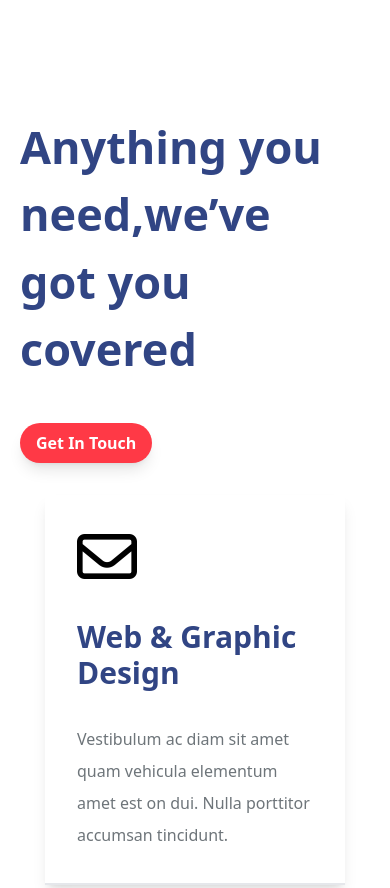
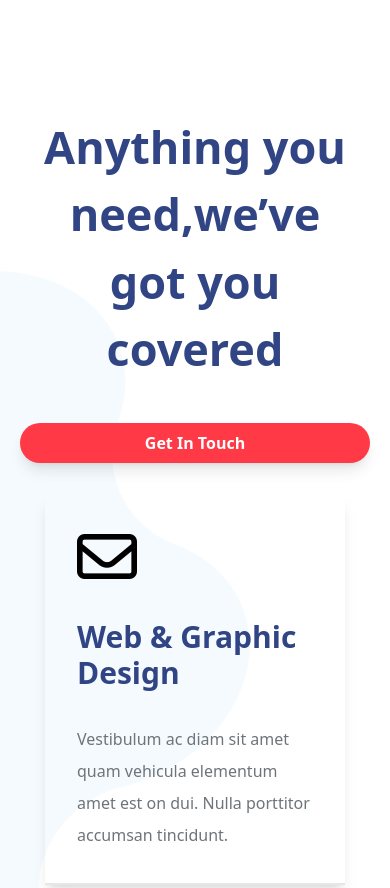
Before and after one commit to Ali-AK004/Doob-Simple-Agency, a website: page index.html in a window 390 px wide. Shown: the part 899-1787 px from the top of the page. Drawn offline with Linux system fonts and the light colour scheme.

Commit message:
Edited The Responsiveness

```diff
--- a/index.html
+++ b/index.html
@@ -4,6 +4,7 @@
     <meta charset="utf-8" />
     <title>Doob - Simple Agency PSD Template</title>
     <link rel="icon" type="image/x-icon" href="/assests/favicon.png" />
+    <meta name="viewport" content="width=device-width, initial-scale=1.0" />
     <!-- Google Fonts -->
     <link rel="preconnect" href="https://fonts.googleapis.com" />
     <link rel="preconnect" href="https://fonts.gstatic.com" crossorigin />
@@ -15,7 +16,7 @@
     <link rel="stylesheet" href="src/style.css" />
   </head>
   <body>
-    <main class="content overflow-x-hidden">
+    <main class="content">
       <nav class="max-container relative flex items-center justify-between px-5 py-5">
         <a href="#" class="w-fit">
           <img src="../assests/logo.png" alt="logo" class="w-20 object-contain" />
@@ -50,11 +51,11 @@
       <section
         class="landingH relative flex flex-col-reverse items-center justify-center gap-8 px-5 py-5 lg:flex-row"
       >
-        <!-- <img
+        <img
           src="/assests/Bg. Shape landing.png"
           class="absolute right-0 top-0 -z-10 w-full max-w-[650px]"
           alt=""
-        /> -->
+        />
         <div class="flex flex-col items-center justify-center px-5 text-center md:text-left">
           <h1 class="text-5xl font-semibold leading-[60px] text-[--darkBlue] md:text-6xl">
             The Spirit of <br />
@@ -84,18 +85,18 @@
       </section>
       <!-- card -->
       <section class="relative">
-        <!-- <img
+        <img
           src="../assests/Bg. Shape card.png"
           class="absolute left-0 top-[50%] -z-10 w-full max-w-[250px] translate-y-[-50%]"
-        /> -->
+        />
         <div
           class="max-container flex flex-col items-center justify-center gap-8 py-24 md:flex-row"
         >
           <div class="max-w-[350px]">
-            <h3 class="text-[45px] font-semibold text-[--darkBlue]">
+            <h3 class="text-center text-[45px] font-semibold text-[--darkBlue] md:text-left">
               Anything you need,we’ve <br />got you covered
             </h3>
-            <button class="primary-btn mt-10">Get in touch</button>
+            <button class="primary-btn mt-10 w-full md:w-auto">Get in touch</button>
           </div>
           <div class="grid items-center justify-center gap-5 sm:grid-cols-1 lg:grid-cols-2">
             <div class="card max-w-[300px]">
@@ -119,10 +120,10 @@
       </section>
       <!-- About -->
       <section class="relative py-20" id="aboutMe">
-        <!-- <img
+        <img
           src="../assests/Bg. Shape blog.png"
-          class="absolute -right-24 top-[50%] -z-10 max-w-full translate-y-[-50%]"
-        /> -->
+          class="absolute right-0 top-[50%] -z-10 max-w-full translate-y-[-50%]"
+        />
         <div class="max-container grid grid-cols-1 items-center md:grid-cols-2">
           <img src="/assests/LanterImg.png" alt="" class="mx-auto w-full max-w-[450px]" />
           <div class="mt-10 text-center md:mt-auto md:text-left">
@@ -142,11 +143,11 @@
       </section>
       <!-- portfolio -->
       <section class="relative py-20" id="portfolio">
-        <!-- <img
+        <img
           src="/assests/Bg. Shape work.png"
           class="absolute left-0 top-[50%] -z-10 w-full max-w-[450px] translate-y-[-50%]"
           alt=""
-        /> -->
+        />
         <div class="max-container">
           <div class="flex items-center justify-between">
             <h2 class="max-w-[300px] text-3xl font-semibold text-[--darkBlue]">
```
Also changed, not shown: src/style.css.
